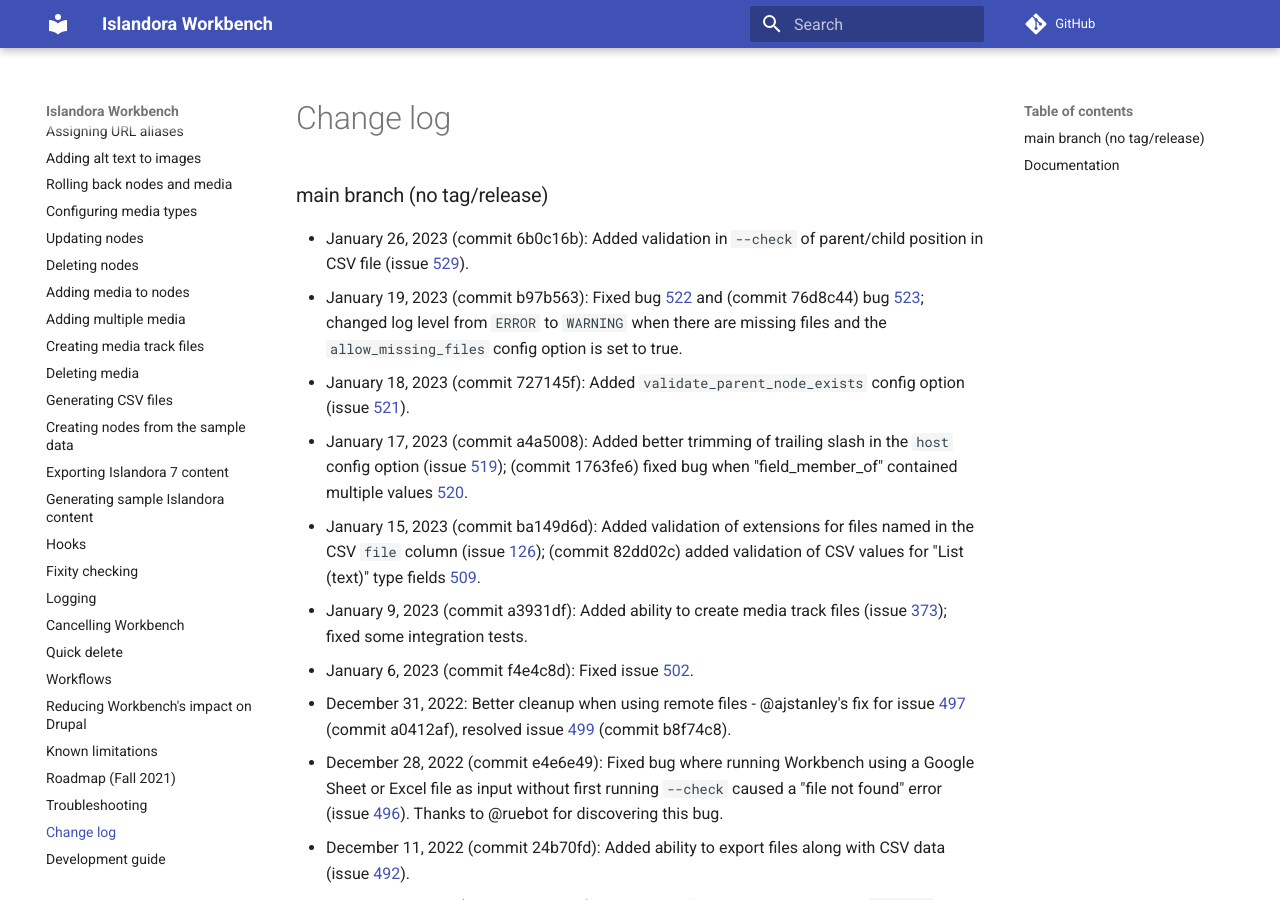
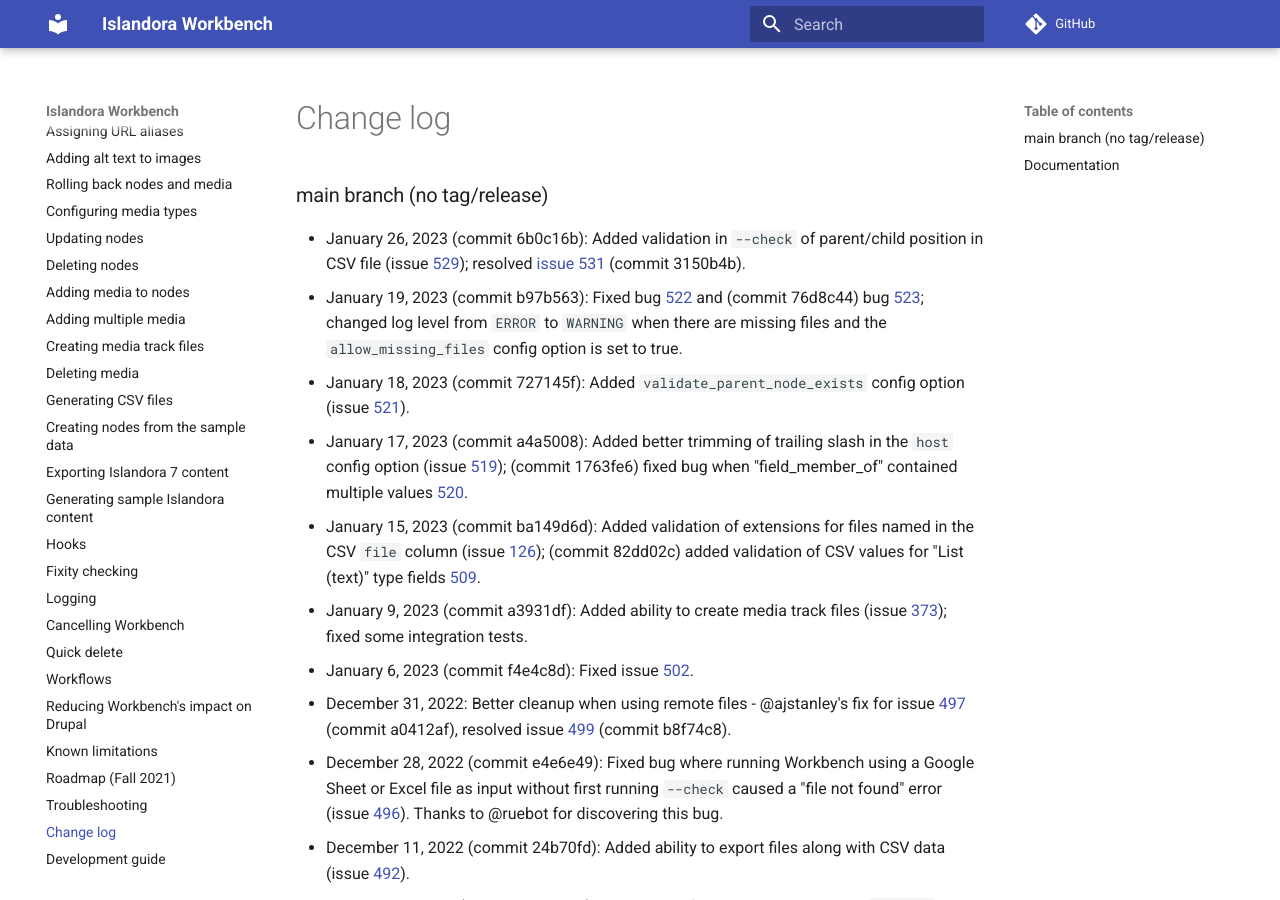
Before and after one commit to mjordan/islandora_workbench_docs, an MkDocs documentation site: the page built from docs/changelog.md, in a window 1280 px wide and 900 px high. Built offline with MkDocs 1.6.1 and Material for MkDocs 9.7.7, drawn with Linux system fonts in a browser that asks for light colours; comment, search, counter and statistics services are not loaded.

Commit message:
Updated changelog.

```diff
--- a/docs/changelog.md
+++ b/docs/changelog.md
@@ -1,6 +1,6 @@
 ### main branch (no tag/release)
 
-* January 26, 2023 (commit 6b0c16b): Added validation in `--check` of parent/child position in CSV file (issue [529](https://github.com/mjordan/islandora_workbench/issues/529)).
+* January 26, 2023 (commit 6b0c16b): Added validation in `--check` of parent/child position in CSV file (issue [529](https://github.com/mjordan/islandora_workbench/issues/529)); resolved [issue 531](https://github.com/mjordan/islandora_workbench/issues/531) (commit 3150b4b).
 * January 19, 2023 (commit b97b563): Fixed bug [522](https://github.com/mjordan/islandora_workbench/issues/522) and (commit 76d8c44) bug [523](https://github.com/mjordan/islandora_workbench/issues/523); changed log level from `ERROR` to `WARNING` when there are missing files and the `allow_missing_files` config option is set to true.
 * January 18, 2023 (commit 727145f): Added `validate_parent_node_exists` config option (issue [521](https://github.com/mjordan/islandora_workbench/issues/521)).
 * January 17, 2023 (commit a4a5008): Added better trimming of trailing slash in the `host` config option (issue [519](https://github.com/mjordan/islandora_workbench/issues/519)); (commit 1763fe6) fixed bug when "field_member_of" contained multiple values [520](https://github.com/mjordan/islandora_workbench/issues/520).
```
